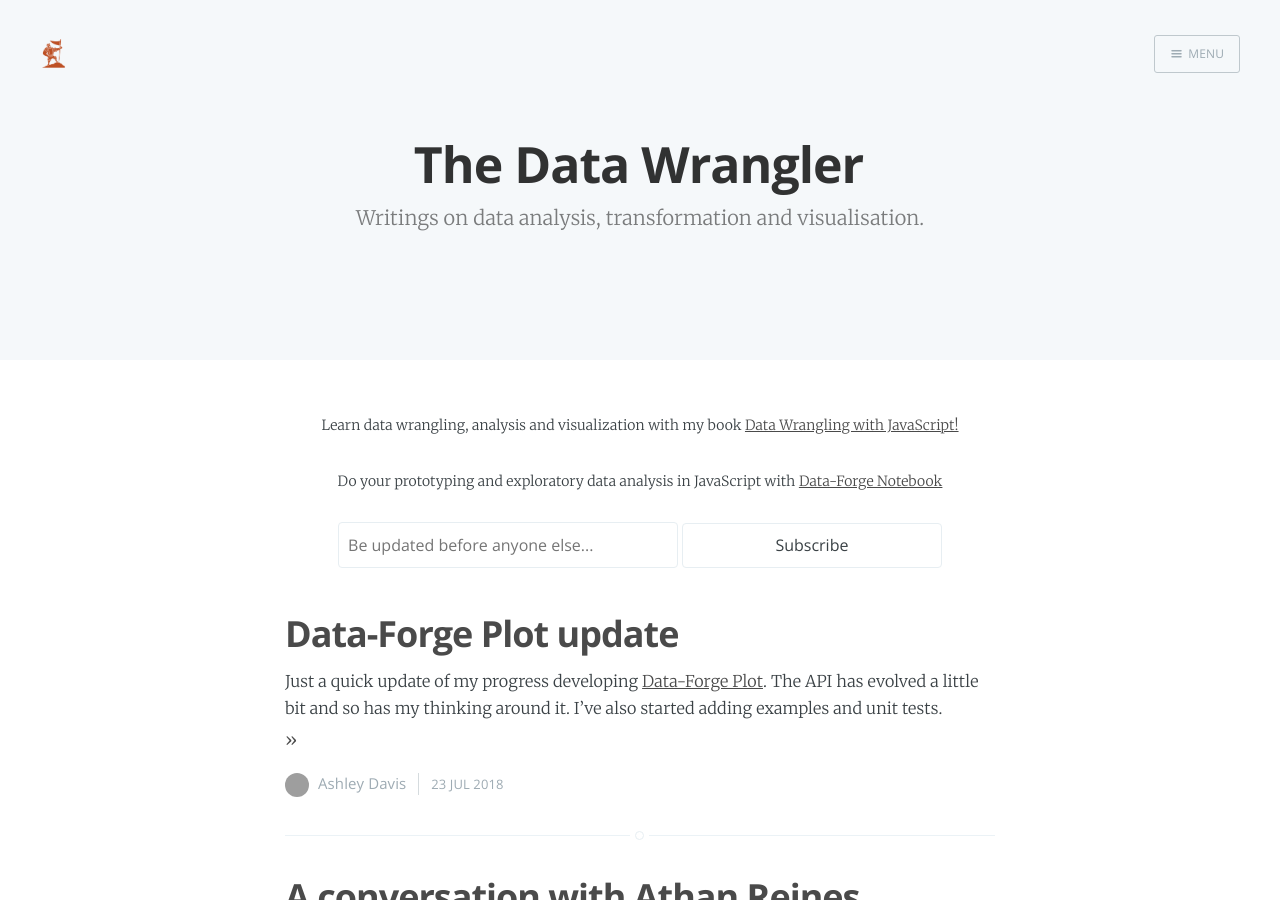
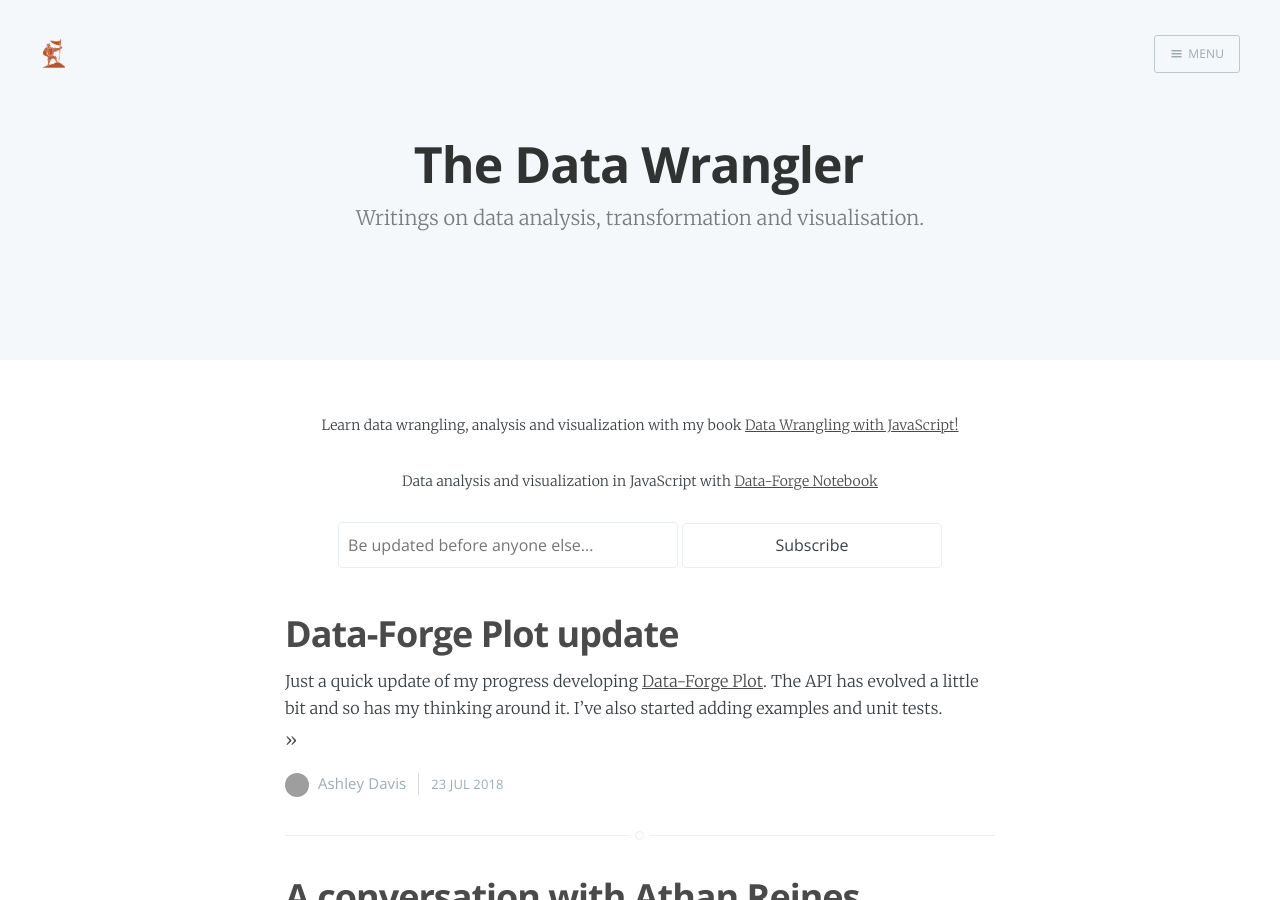
Before and after one commit to ashleydavis/the-data-wrangler-blog, a Jekyll site: the page built from index.md, in a window 1280 px wide and 900 px high. Built offline with Jekyll 4.4.1, drawn with Linux system fonts in a browser that asks for light colours; comment, search, counter and statistics services are not loaded; grey boxes are pictures that could not be loaded.

Commit message:
Updated text.

```diff
--- a/_includes/subscribe.html
+++ b/_includes/subscribe.html
@@ -19,7 +19,7 @@
     </p>
 
     <p style="font-size: 1.4rem;">
-        Do your prototyping and exploratory data analysis in JavaScript with <a href="http://www.data-forge-notebook.com/">Data-Forge Notebook</a>
+        Data analysis and visualization in JavaScript with <a href="http://www.data-forge-notebook.com/">Data-Forge Notebook</a>
     </p>
 
     <!-- Begin MailChimp Signup Form -->
```
